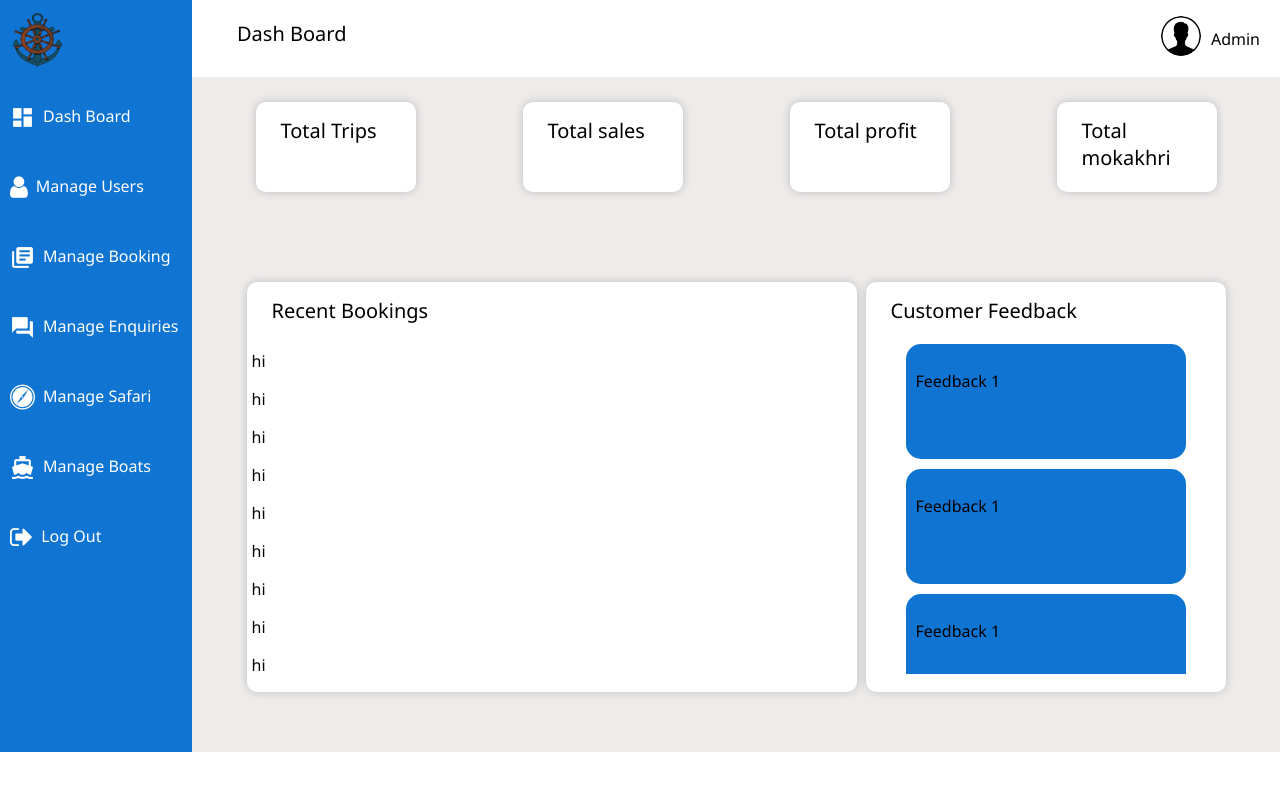
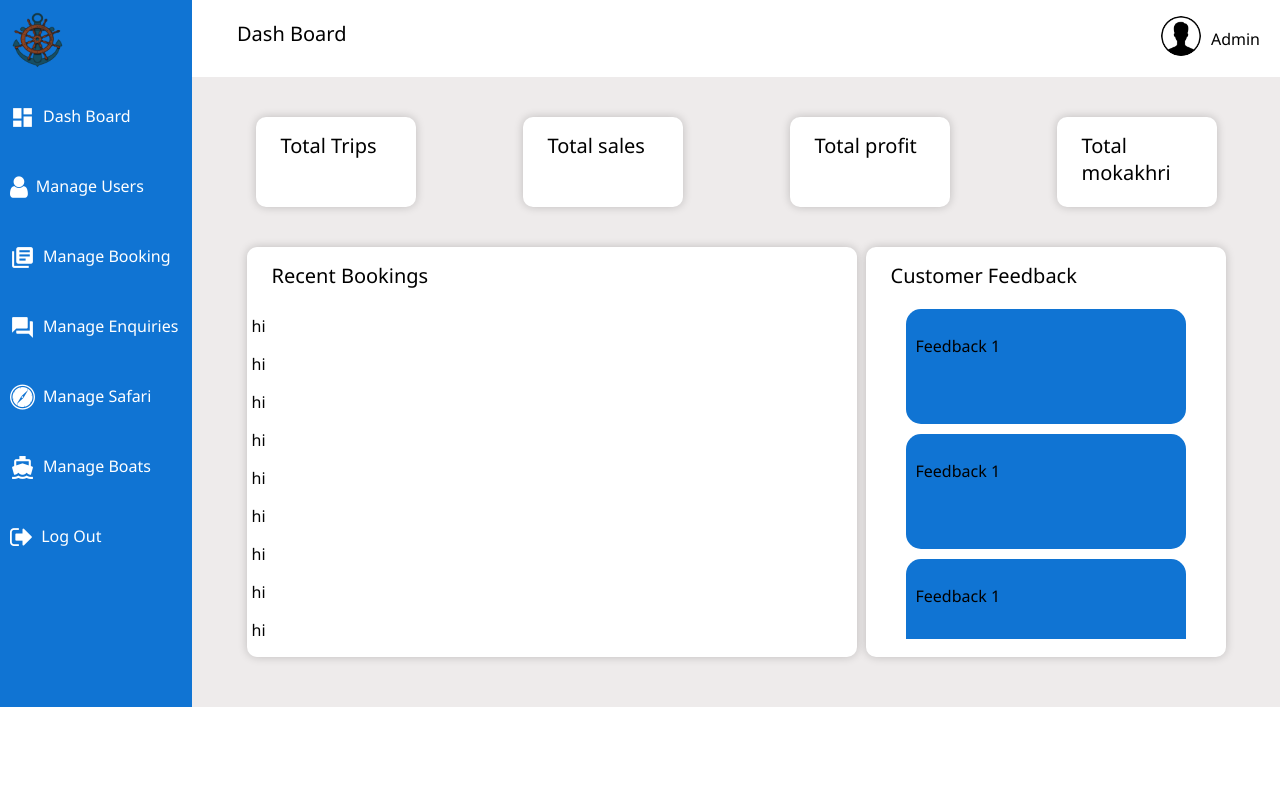
Before and after one commit to Gayashaan/Boat_Safari_Management_System, a PHP site: page /admin/admin_panel.html in a window 1280 px wide. Run offline with PHP 8.4, Linux system fonts and the light colour scheme.

Commit message:
allignment issue in small boxes

```diff
--- a/admin/css/admin_panel.css
+++ b/admin/css/admin_panel.css
@@ -117,8 +117,8 @@ html,body{
     flex-wrap: wrap;
     justify-content: space-between;
     padding: 10px;
-    margin-top: 15px;
-    margin-bottom: 10px;
+    margin-top: 30px;
+    margin-bottom: 0px;
 }
 
 .middle_panel > .upper_box > .box{
@@ -133,7 +133,7 @@ html,body{
     padding: 5px;
     margin-left: auto;
     margin-right: auto;
-    margin-bottom: 10px;
+    margin-bottom: 0px;
     transition: 0.5s;
 }
 
@@ -164,7 +164,7 @@ html,body{
     flex-direction: row;
     height: auto;
     flex-wrap: wrap;
-    padding: 50px;
+    padding: 30px 50px 50px 50px;
 
 
 }
@@ -176,7 +176,7 @@ html,body{
     height: 400px;
     border-radius: 10px;
     padding: 5px;
-    margin: 10px;
+
     margin-left: auto;
     margin-right: auto;
 
@@ -193,7 +193,6 @@ html,body{
     height: 400px;
     border-radius: 10px;
     padding: 5px;
-    margin-top: 10px;
     margin-right: auto;
     margin-left: auto;
 
```
